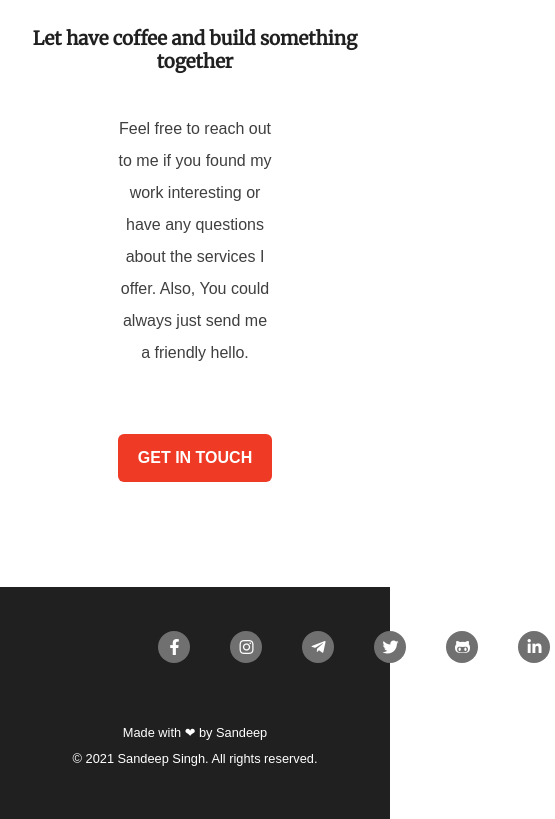
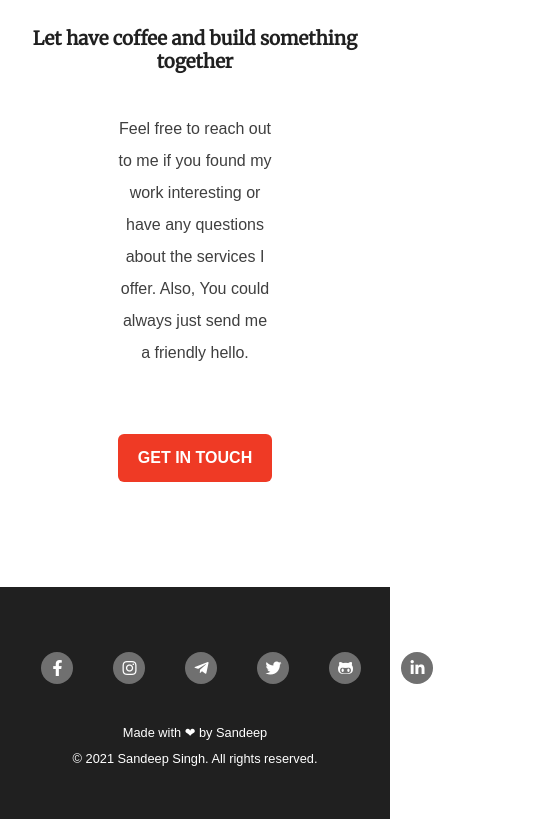
Before and after one commit to meetsoulfulness/portfolio, a plain HTML site: page index.html in a window 390 px wide. Shown: the part 3100-3919 px from the top of the page, 555 px wide, since content can reach past the window. Drawn offline with Linux system fonts and the light colour scheme.

Commit message:
Update style.css
Make Footer a bit responsive to mobile.

```diff
--- a/CSS/style.css
+++ b/CSS/style.css
@@ -179,12 +179,11 @@ button:hover {
 }
 
 .social-menu ul{
-    position: relative;
+    position: static;
     top: 50%;
     left: 50%;
     margin: 0;
     padding-left: 35.5%;
-    transform: translate(-50%,-50%);
     display: flex;
 }
 
@@ -245,3 +244,11 @@ button:hover {
     padding: 15px 20px;
     margin-top: 4%;
 }
+
+
+@media (max-width:768px){
+
+.social-menu ul{
+    padding-left : 5.5%;
+}
+}
```
